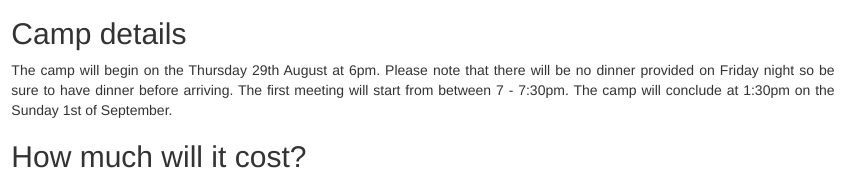
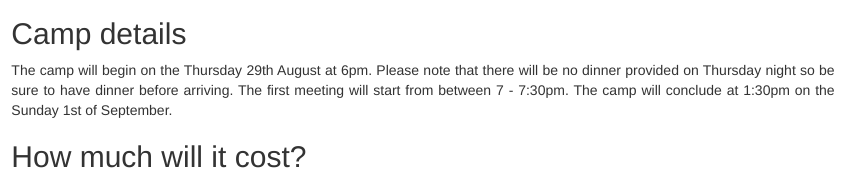
Before and after one commit to ypcamp/cccampwellington, a plain HTML site: page what-do-i-need-to-know.html in a window 1280 px wide. Shown: the part 291-471 px from the top of the page, 217-1071 px from the left. Drawn offline with nearby package versions, Linux system fonts and the light colour scheme.

Commit message:
Fix day of dinner

```diff
--- a/what-do-i-need-to-know.html
+++ b/what-do-i-need-to-know.html
@@ -31,7 +31,7 @@
         <h2>Camp details</h2>
 
         <p>The camp will begin on the Thursday 29th August at 6pm.
-          Please note that there will be no dinner provided on Friday night so be sure to have dinner before arriving.
+          Please note that there will be no dinner provided on Thursday night so be sure to have dinner before arriving.
           The first meeting will start from between 7 - 7:30pm. The camp will conclude at 1:30pm on the Sunday 1st of September.</p>
 
         <h2>How much will it cost?</h2>
```
